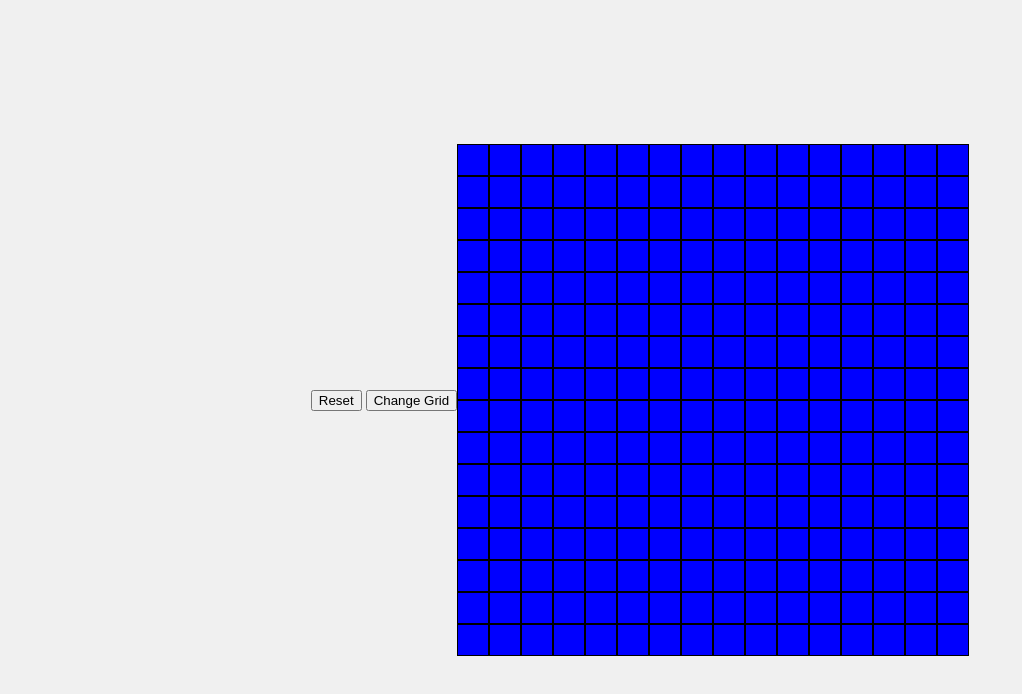
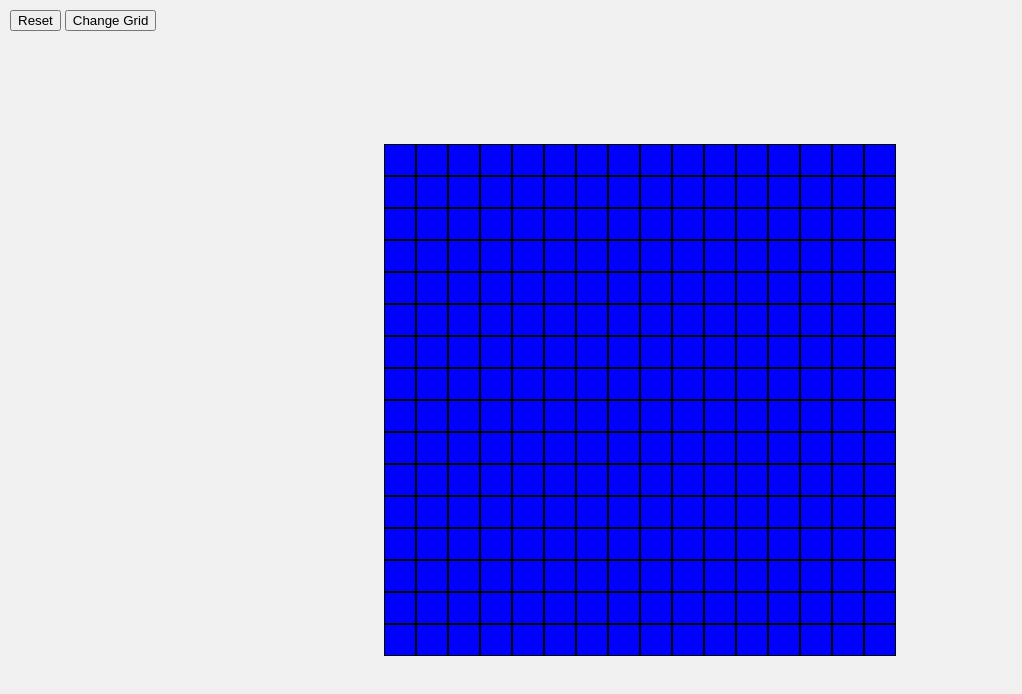
Before and after one commit to DarkHashira/Etch-a-Scetch, a plain HTML site: page index.html in a window 1280 px wide. Shown: the whole page, without its empty margins (0-1022 px from the left). Drawn offline with Linux system fonts and the light colour scheme.

Commit message:
position the buttons

```diff
--- a/style.css
+++ b/style.css
@@ -7,7 +7,11 @@ body{
     align-items: center;
     background-color: #f0f0f0;
 }
-
+.buttons{
+    position: absolute;
+    top: 10px;
+    left: 10px;
+}
 .container{
     display: flex;
     flex-wrap: wrap;
```
